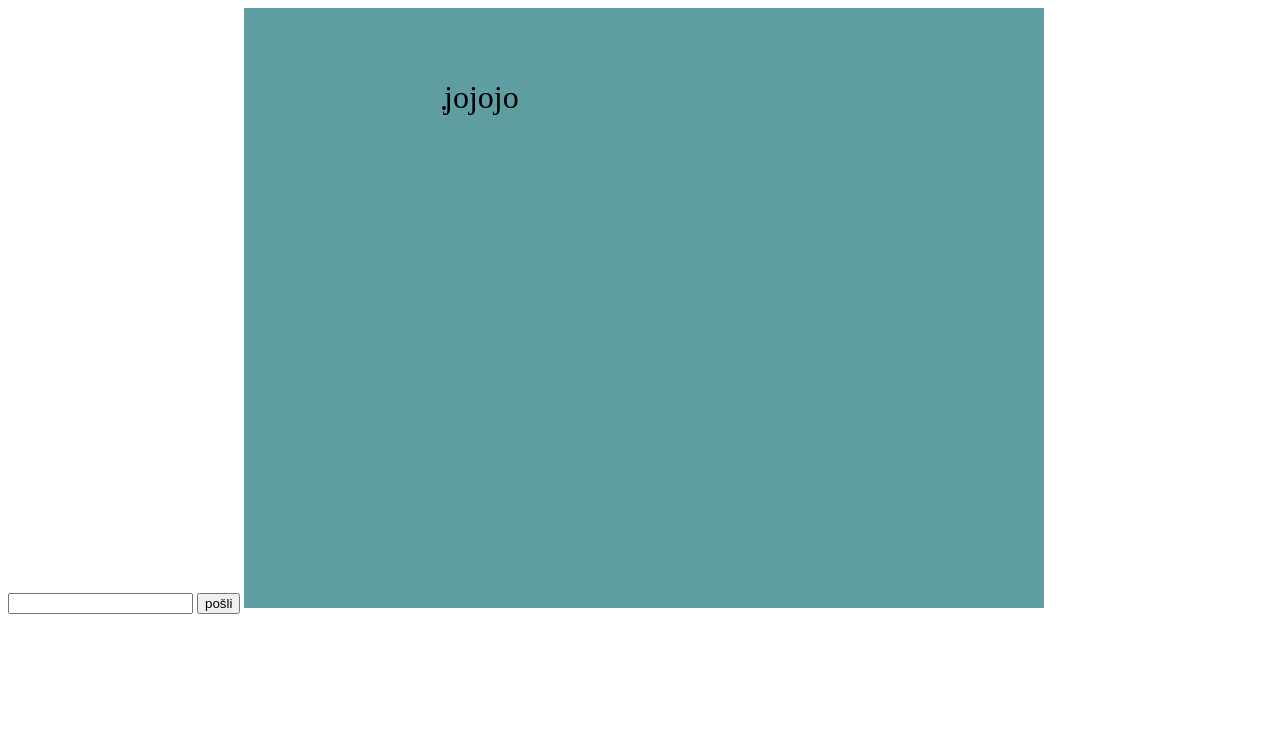
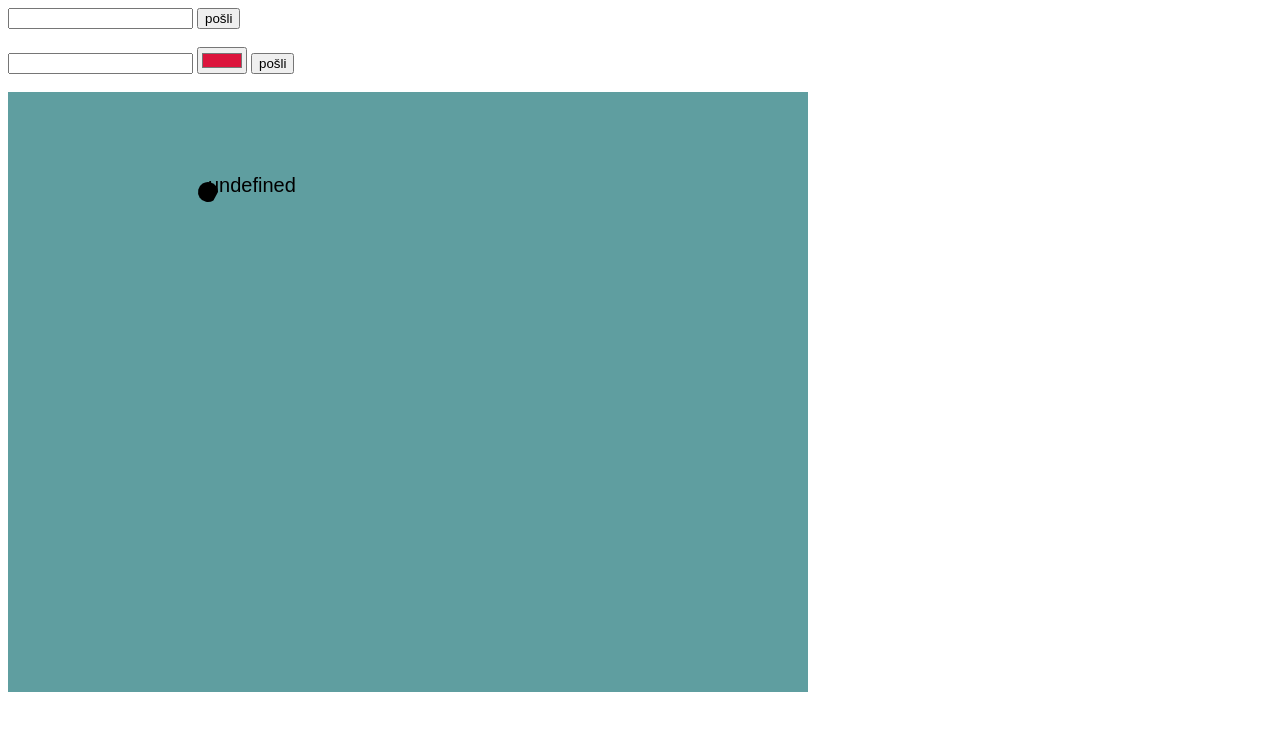
Before and after one commit to Filip-Janecek/bonk2X, a website: page index.html in a window 1280 px wide. Drawn offline with Linux system fonts and the light colour scheme.

Commit message:
vylepeníčka - hrancie, pořád běhá

```diff
--- a/index.html
+++ b/index.html
@@ -4,13 +4,17 @@
     <meta charset="UTF-8">
     <title>Bonk</title>
     <script>
+        const R = 10;//poloměr kuličky tělíčka hada
         let rotace = 0;
         let cnv, ctx; //cnv = canva, cx = kontext
         let x = 200;
         let y = 100;
         let xPosl = -1;         //poslední pozice postavy
-        let yPosl = -1;         //poslední pozice postavy
-        let draha = new Array();        //souřadnice, kterými projela postavička - šlo by jednodušše také i jako puze let draha = [];
+        let yPosl = -1;//poslední pozice postavy
+        let prezdivka;
+        let barvaHrace;
+        let draha = new Array(); //souřadnice, kterými projela postavička - šlo by jednodušše také i jako puze let draha = [];
+        let telickovaDraha = [];
         let img = new Image();
         img.src = "https://toppng.com/uploads/preview/vector-library-minion-transparent-cartoon-png-image-minion-11562886179jrznot9uat.png";
 
@@ -19,6 +23,13 @@
             let yRozd = Math.abs(bod1.y - bod2.y);
             let vzdal = Math.sqrt(xRozd*xRozd + yRozd*yRozd);   // Math.sqrt = druhá odmocnina
             return vzdal;
+        }
+
+        function nastavHrace() {
+            prezdivka = document.getElementById("prezdivka").value;
+            barvaHrace = document.getElementById("barva").value;
+
+
         }
         function namaluj() {
             cnv = document.getElementById("platno");
@@ -54,51 +65,93 @@
             if (moveRight) {
                 x = x + 5;
             }
-            if (moveLeft) {
+            else if (moveLeft) {
                 x = x - 5;
             }
-            if (moveDown) {
+            else if (moveDown) {
                 y = y + 5;
             }
-            if (moveUp) {
+            else if (moveUp) {
                 y = y - 5;
+            } /*else {
+
+              x++;
+            }*/
+            /* //Tvrdé hranice
+            if (x < R ){
+                x=R;
             }
+
+            if (x > cnv.width - R){
+                x=cnv.width - R;
+            }
+
+            if (y < R ){
+                y=R;
+            }
+
+            if (y > cnv.height - R){
+                y = cnv.height - R;
+            }*/
+
+            if (x < R ){
+                x=cnv.width - R;
+            }
+
+            if (x > cnv.width - R){
+                x= R;
+            }
+
+            if (y < R ){
+                y = cnv.height - R;
+            }
+
+            if (y > cnv.height - R){
+                y=R;
+            }
+
+
 
             if (x !== xPosl || y !== yPosl){ //změnila se pozice postavy
                 let obj = {};
                 obj.x = x;
                 obj.y = y;
                 draha.unshift(obj); //vždy na začátek senamu nikoli na konci jako draha.push(obj);
+                telickovaDraha.unshift(obj);
                 xPosl = x;
                 yPosl = y; //jinak by příště znovu nefungovala podmínka
             }
             let pocetDrahy = 100;
-            for (let bod of draha) {
+           /* for (let bod of draha) {
                 ctx.beginPath();
-                ctx.lineWidth = 10;
-                ctx.fillStyle = "black";
-                ctx.arc(bod.x, bod.y, 2, 1,2 * 3.14);
+                //ctx.lineWidth = 10000000;
+                //ctx.fillStyle = barvaHrace;
+                //ctx.arc(bod.x, bod.y, R, 1,2 * 3.14);
                 ctx.fill();
                 pocetDrahy--;
                 if (pocetDrahy === 0) {
                     break;
                 }
-            }
+            }*/
             let bodPredch = {x: -1000, y: -1000};
 
-            let pocetTelicek = 50;
+            let pocetTelicek = 10;
 
             let napis = true;
-            for (let bod of draha){
-                if(vzdalenostBodu(bod, bodPredch) > 40){
+
+            for (let bod of telickovaDraha){
+                if(vzdalenostBodu(bod, bodPredch) > 10){
                     ctx.beginPath();
-                    ctx.font = "2em Comic-Sans";
-                    ctx.arc(bod.x, bod.y, 2, 0, 2 * 3.14); // telíčka
+                    //ctx.arc(bod.x, bod.y, R, 0, 2 * 3.14); // telíčka
+                    ctx.arc(bod.x, bod.y, R, 1,2 * 3.14);
+                    ctx.fill();
+                    ctx.fillStyle = barvaHrace;
 
                     if(napis) {
+                        ctx.font = "20px Arial";
                         ctx.lineWidth = 10;
-                        ctx.fillStyle = "black";
-                        ctx.fillText("jojojo", bod.x, bod.y);
+                        ctx.fillStyle = barvaHrace;
+                        ctx.fillText(prezdivka, bod.x, bod.y);
                         napis = false;
                     }
 
@@ -143,21 +196,38 @@
         function onKeyDown(event) {
             if(event.key === "ArrowUp"){
                 moveUp = true;
+                moveDown = false;
+                moveRight = false;
+                moveLeft = false;
             }
             if(event.key === "ArrowDown"){
                 moveDown= true;
-
+                moveUp = false;
+                moveRight = false;
+                moveLeft = false;
             }
             if(event.key === "ArrowRight"){
                 moveRight = true;
+                moveLeft = false;
+                moveUp = false;
+                moveDown = false;
             }
             if(event.key === "ArrowLeft"){
                 moveLeft = true;
+                moveRight = false;
+                moveUp = false;
+                moveDown = false;
+            }
+            if(event.key === "ArrowUp" && event.key === "ArrowRight"){
+                moveUp = true;
+                moveDown = false;
+                moveRight = true;
+                moveLeft = false;
+            }
 
-            }
         }
 
-        function onKeyUp(event) {
+        /*function onKeyUp(event) {
 
             if(event.key === "ArrowUp"){
                 moveUp = false;
@@ -171,7 +241,7 @@
             if(event.key === "ArrowLeft"){
                 moveLeft = false;
             }
-        }
+        }*/
 
         function poNacteni() {
             setInterval(namaluj, 10);
@@ -199,7 +269,12 @@
 <body onload="poNacteni()" onkeydown="onKeyDown(event)" onkeyup="onKeyUp(event)">
 
 <input type="text" id="zprava">
-<input type="button" value="pošli" onclick="posli()">
+<input type="button" value="pošli" onclick="posli()"><br><br>
+
+
+<input type="text" id="prezdivka">
+<input type="color" id="barva" value="#DC143C">
+<input type="button" value="pošli" onclick="nastavHrace()"><br><br>
 
 <canvas id="platno" width="800" height="600" style="background-color: cadetblue"></canvas>
 
```
